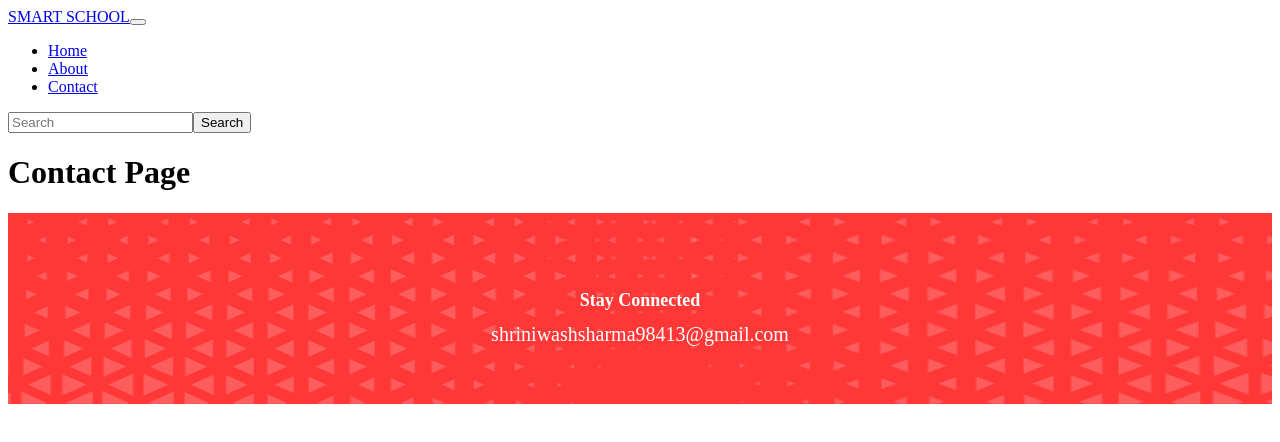
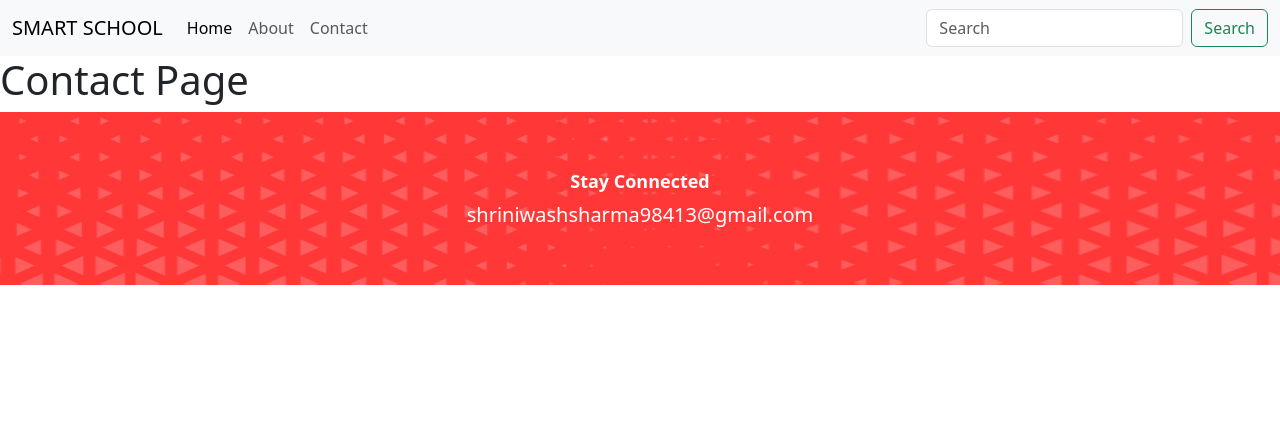
Before and after one commit to shriNiwash/smartschool, a Next.js app: page /contact in a window 1280 px wide. Shown: the top 442 px of the page. Built offline with nearby package versions, Linux system fonts and the light colour scheme.

Commit message:
the page resolved

```diff
--- a/pages/about.js
+++ b/pages/about.js
@@ -1,10 +1,17 @@
 import React from 'react'
 import Navbar from './components/navbar'
 import Footer from './components/footer'
+import Head from 'next/head'
 
 export default function about() {
   return (
     <>
+        <Head>
+      <title>\Contact US</title>
+      <link href="https://cdn.jsdelivr.net/npm/bootstrap@5.3.0-alpha1/dist/css/bootstrap.min.css" rel="stylesheet" />
+      <link rel="stylesheet" href="https://use.fontawesome.com/releases/v5.15.4/css/all.css" />
+
+    </Head>
     <Navbar />
     <div>
         <h1>about Page</h1>
--- a/pages/contact.js
+++ b/pages/contact.js
@@ -1,10 +1,17 @@
 import React from 'react'
 import Navbar from './components/navbar';
 import Footer from './components/footer';
+import Head from 'next/head';
 
 export default function contact() {
   return (
     <>
+    <Head>
+      <title>Contact US</title>
+      <link href="https://cdn.jsdelivr.net/npm/bootstrap@5.3.0-alpha1/dist/css/bootstrap.min.css" rel="stylesheet" />
+      <link rel="stylesheet" href="https://use.fontawesome.com/releases/v5.15.4/css/all.css" />
+
+    </Head>
     <Navbar />
     <div>
         <h1>Contact Page</h1>
```
